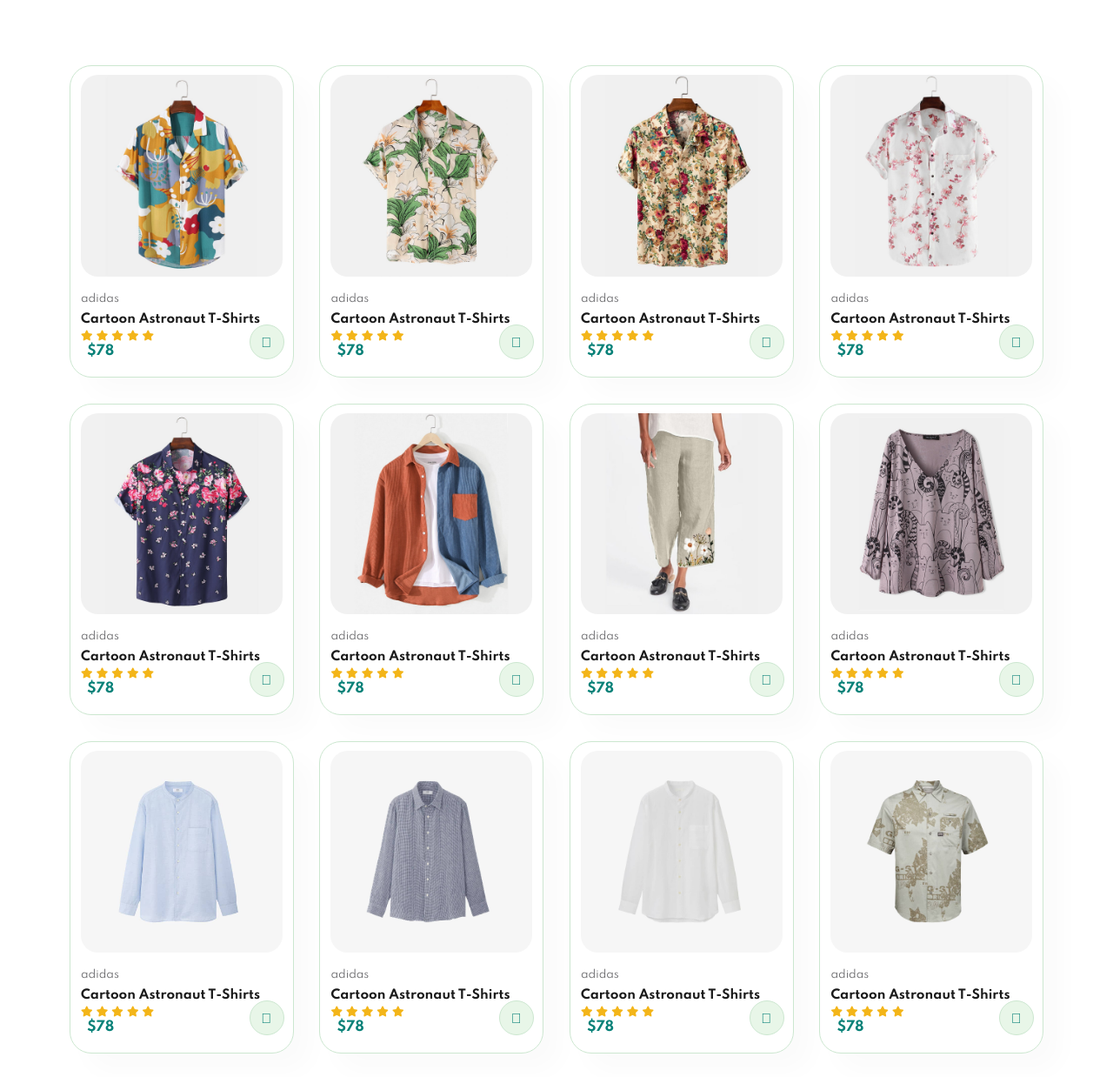
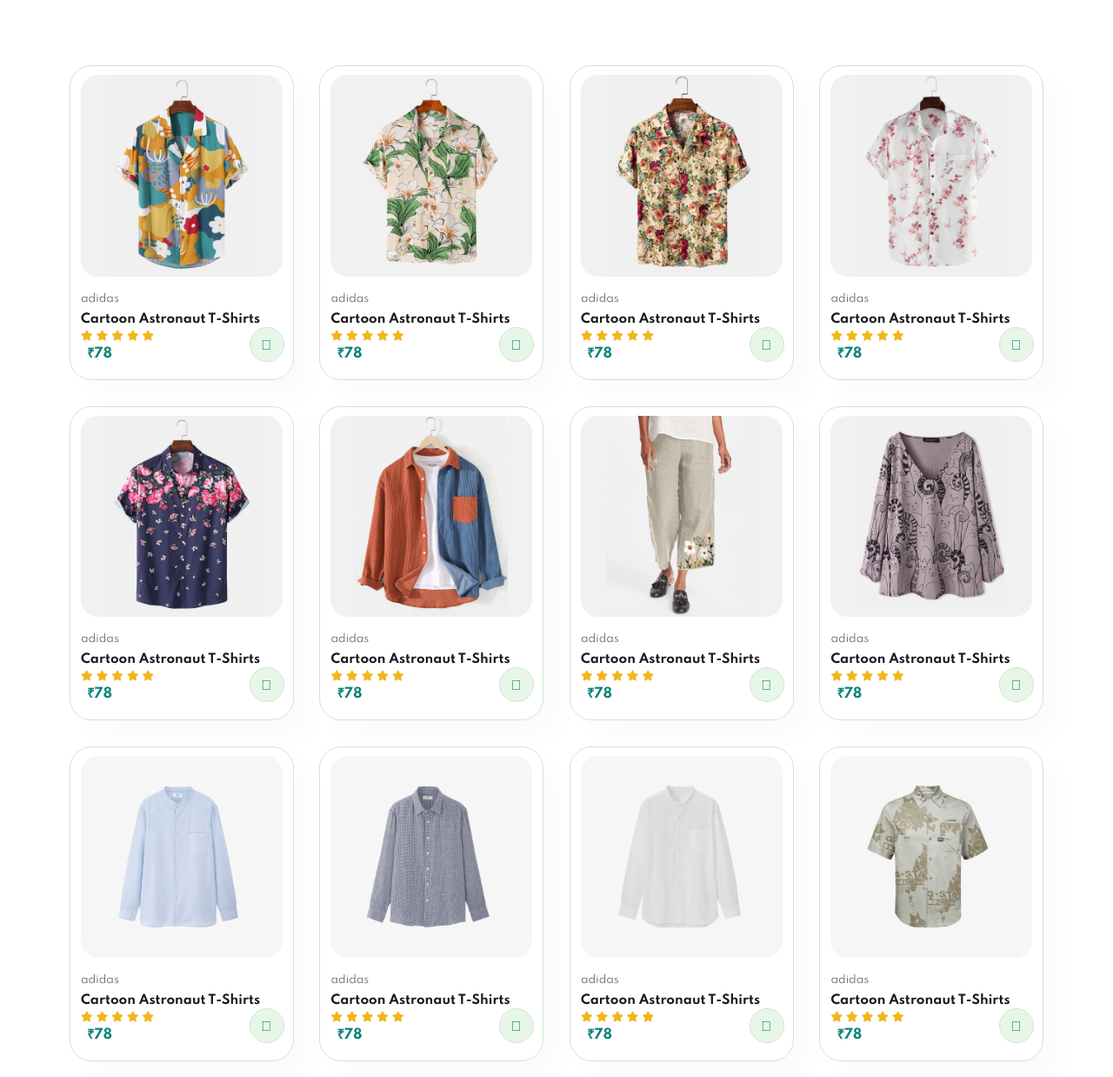
Before and after one commit to Yash8178/Cara-Ecommerce-Website, a plain HTML site: page shop.html in a window 1280 px wide. Shown: the part 405-1643 px from the top of the page at 87% size. Drawn offline with Linux system fonts and the light colour scheme.

Commit message:
Update shop.html

```diff
--- a/shop.html
+++ b/shop.html
@@ -54,12 +54,12 @@
                         <i class="fas fa-star"></i>
                         <i class="fas fa-star"></i>
                     </div>
-                    <h4>$78</h4>
+                    <h4>₹78</h4>
                   </div>
                   <a href="#"><i class="fal fa-shopping-cart cart"></i></a>
                 </div>
 
-                <div class="pro">
+                <div class="pro" onclick="window.location.href='sproduct.html'">
                     <img src="img/products/f2.jpg" alt="">
                  <div class="des">
                     <span>adidas</span>
@@ -71,12 +71,12 @@
                         <i class="fas fa-star"></i>
                         <i class="fas fa-star"></i>
                     </div>
-                    <h4>$78</h4>
+                    <h4>₹78</h4>
                   </div>
                   <a href="#"><i class="fal fa-shopping-cart cart"></i></a>
                 </div>
 
-                <div class="pro">
+                <div class="pro" onclick="window.location.href='sproduct.html'">
                     <img src="img/products/f3.jpg" alt="">
                  <div class="des">
                     <span>adidas</span>
@@ -88,12 +88,12 @@
                         <i class="fas fa-star"></i>
                         <i class="fas fa-star"></i>
                     </div>
-                    <h4>$78</h4>
+                    <h4>₹78</h4>
                   </div>
                   <a href="#"><i class="fal fa-shopping-cart cart"></i></a>
                 </div>
 
-                <div class="pro">
+                <div class="pro" onclick="window.location.href='sproduct.html'">
                     <img src="img/products/f4.jpg" alt="">
                  <div class="des">
                     <span>adidas</span>
@@ -105,7 +105,7 @@
                         <i class="fas fa-star"></i>
                         <i class="fas fa-star"></i>
                     </div>
-                    <h4>$78</h4>
+                    <h4>₹78</h4>
                   </div>
                   <a href="#"><i class="fal fa-shopping-cart cart"></i></a>
                 </div>
@@ -122,7 +122,7 @@
                         <i class="fas fa-star"></i>
                         <i class="fas fa-star"></i>
                     </div>
-                    <h4>$78</h4>
+                    <h4>₹78</h4>
                   </div>
                   <a href="#"><i class="fal fa-shopping-cart cart"></i></a>
                 </div>
@@ -139,7 +139,7 @@
                         <i class="fas fa-star"></i>
                         <i class="fas fa-star"></i>
                     </div>
-                    <h4>$78</h4>
+                    <h4>₹78</h4>
                   </div>
                   <a href="#"><i class="fal fa-shopping-cart cart"></i></a>
                 </div>
@@ -156,7 +156,7 @@
                         <i class="fas fa-star"></i>
                         <i class="fas fa-star"></i>
                     </div>
-                    <h4>$78</h4>
+                    <h4>₹78</h4>
                   </div>
                   <a href="#"><i class="fal fa-shopping-cart cart"></i></a>
                 </div>
@@ -173,7 +173,7 @@
                         <i class="fas fa-star"></i>
                         <i class="fas fa-star"></i>
                     </div>
-                    <h4>$78</h4>
+                    <h4>₹78</h4>
                   </div>
                   <a href="#"><i class="fal fa-shopping-cart cart"></i></a>
                 </div>
@@ -190,7 +190,7 @@
                         <i class="fas fa-star"></i>
                         <i class="fas fa-star"></i>
                     </div>
-                    <h4>$78</h4>
+                    <h4>₹78</h4>
                   </div>
                   <a href="#"><i class="fal fa-shopping-cart cart"></i></a>
                 </div>
@@ -207,7 +207,7 @@
                         <i class="fas fa-star"></i>
                         <i class="fas fa-star"></i>
                     </div>
-                    <h4>$78</h4>
+                    <h4>₹78</h4>
                   </div>
                   <a href="#"><i class="fal fa-shopping-cart cart"></i></a>
                 </div>
@@ -224,7 +224,7 @@
                         <i class="fas fa-star"></i>
                         <i class="fas fa-star"></i>
                     </div>
-                    <h4>$78</h4>
+                    <h4>₹78</h4>
                   </div>
                   <a href="#"><i class="fal fa-shopping-cart cart"></i></a>
                 </div>
@@ -241,7 +241,7 @@
                         <i class="fas fa-star"></i>
                         <i class="fas fa-star"></i>
                     </div>
-                    <h4>$78</h4>
+                    <h4>₹78</h4>
                   </div>
                   <a href="#"><i class="fal fa-shopping-cart cart"></i></a>
                 </div>
@@ -258,7 +258,7 @@
                         <i class="fas fa-star"></i>
                         <i class="fas fa-star"></i>
                     </div>
-                    <h4>$78</h4>
+                    <h4>₹78</h4>
                   </div>
                   <a href="#"><i class="fal fa-shopping-cart cart"></i></a>
                 </div>
@@ -275,7 +275,7 @@
                         <i class="fas fa-star"></i>
                         <i class="fas fa-star"></i>
                     </div>
-                    <h4>$78</h4>
+                    <h4>₹78</h4>
                   </div>
                   <a href="#"><i class="fal fa-shopping-cart cart"></i></a>
                 </div>
@@ -292,7 +292,7 @@
                         <i class="fas fa-star"></i>
                         <i class="fas fa-star"></i>
                     </div>
-                    <h4>$78</h4>
+                    <h4>₹78</h4>
                   </div>
                   <a href="#"><i class="fal fa-shopping-cart cart"></i></a>
                 </div>
@@ -309,7 +309,7 @@
                         <i class="fas fa-star"></i>
                         <i class="fas fa-star"></i>
                     </div>
-                    <h4>$78</h4>
+                    <h4>₹78</h4>
                   </div>
                   <a href="#"><i class="fal fa-shopping-cart cart"></i></a>
                 </div>
@@ -354,17 +354,17 @@
 
             <div class="col">
                 <h4>About</h4>
-                <a href="#">About Us</a>
+                <a href="about.html">About Us</a>
                 <a href="#">Delivery Information</a>
                 <a href="#">Privacy Policy</a>
                 <a href="#">Terms & Condition</a>
-                <a href="#">Contact Us</a>
+                <a href="contact.html">Contact Us</a>
             </div>
 
             <div class="col">
                 <h4>My Account</h4>
                 <a href="#">Sign In</a>
-                <a href="#">View Cart</a>
+                <a href="cart.html">View Cart</a>
                 <a href="#">My Wishlist</a>
                 <a href="#">Track My Order</a>
                 <a href="#">Help</a>
```
